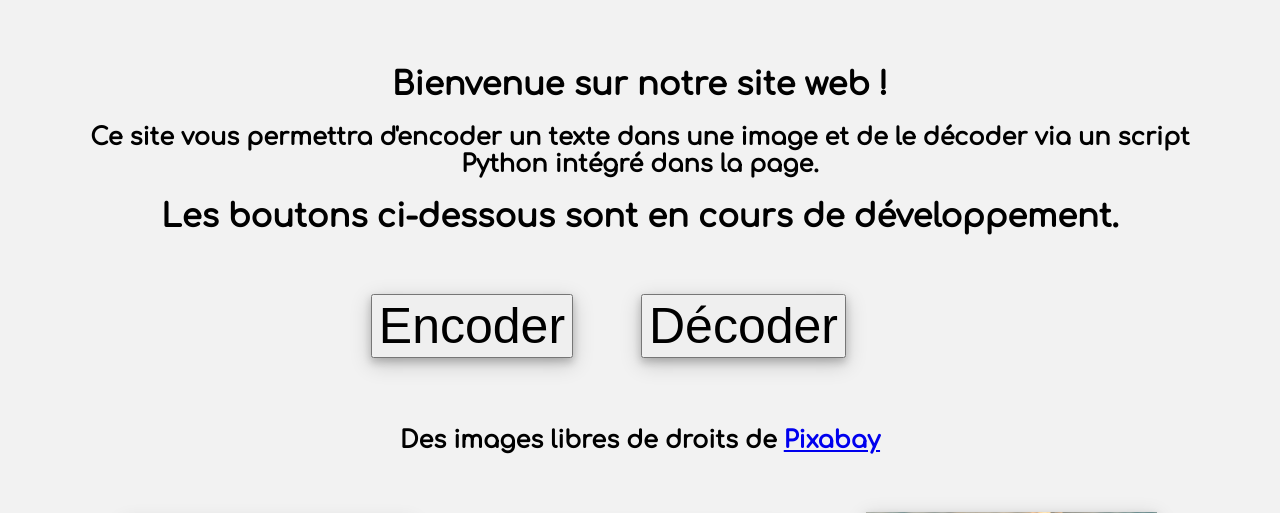
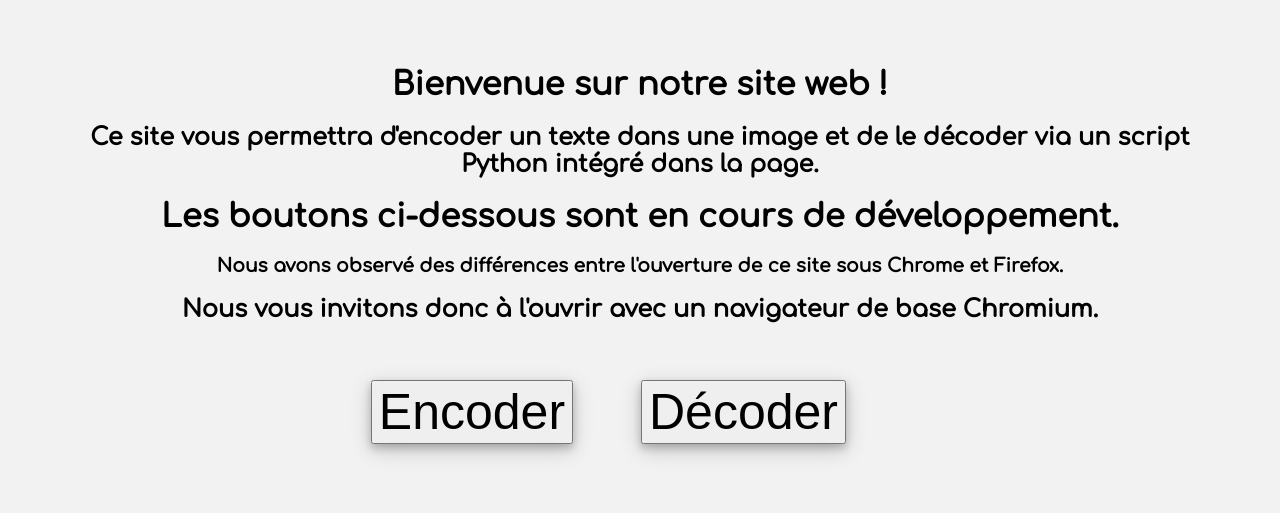
Before and after one commit to steganographie/isn_web, a Flask app: page / in a window 1280 px wide. Shown: the top 513 px of the page. Run offline with Flask 2, Linux system fonts and the light colour scheme; some libraries are stand-ins or nearby versions.

Commit message:
Update index.html

```diff
--- a/mysite/templates/index.html
+++ b/mysite/templates/index.html
@@ -12,6 +12,8 @@
         <h1>Bienvenue sur notre site web !</h1>
         <h2>Ce site vous permettra d'encoder un texte dans une image et de le décoder via un script Python intégré dans la page.</h2>
         <h1>Les boutons ci-dessous sont en cours de développement.</h1>
+        <h3>Nous avons observé des différences entre l'ouverture de ce site sous Chrome et Firefox.</h3>
+        <h2>Nous vous invitons donc à l'ouvrir avec un navigateur de base Chromium.</h2>
     </header>
 
     <section>
@@ -43,3 +45,7 @@
 <script type=text/javascript> $(function() { $("#mybutton").click(function (event) { $.getJSON('/SomeFunction', { },function(data) { }); return false; }); }); </script>
 </body>
 </html>
+<script type="text/javascript" src="https://ajax.googleapis.com/ajax/libs/jquery/2.1.3/jquery.min.js"> </script>
+<script type=text/javascript> $(function() { $("#mybutton").click(function (event) { $.getJSON('/SomeFunction', { },function(data) { }); return false; }); }); </script>
+</body>
+</html>
```
